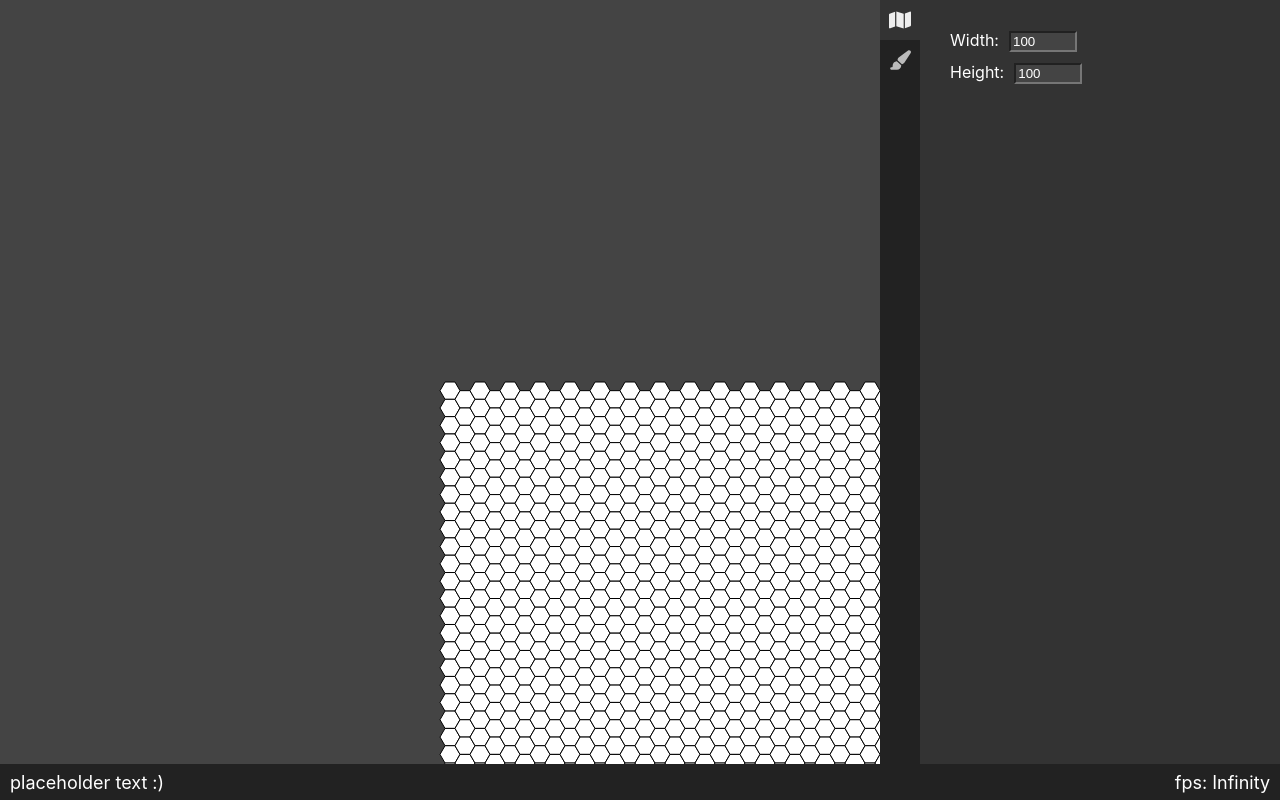
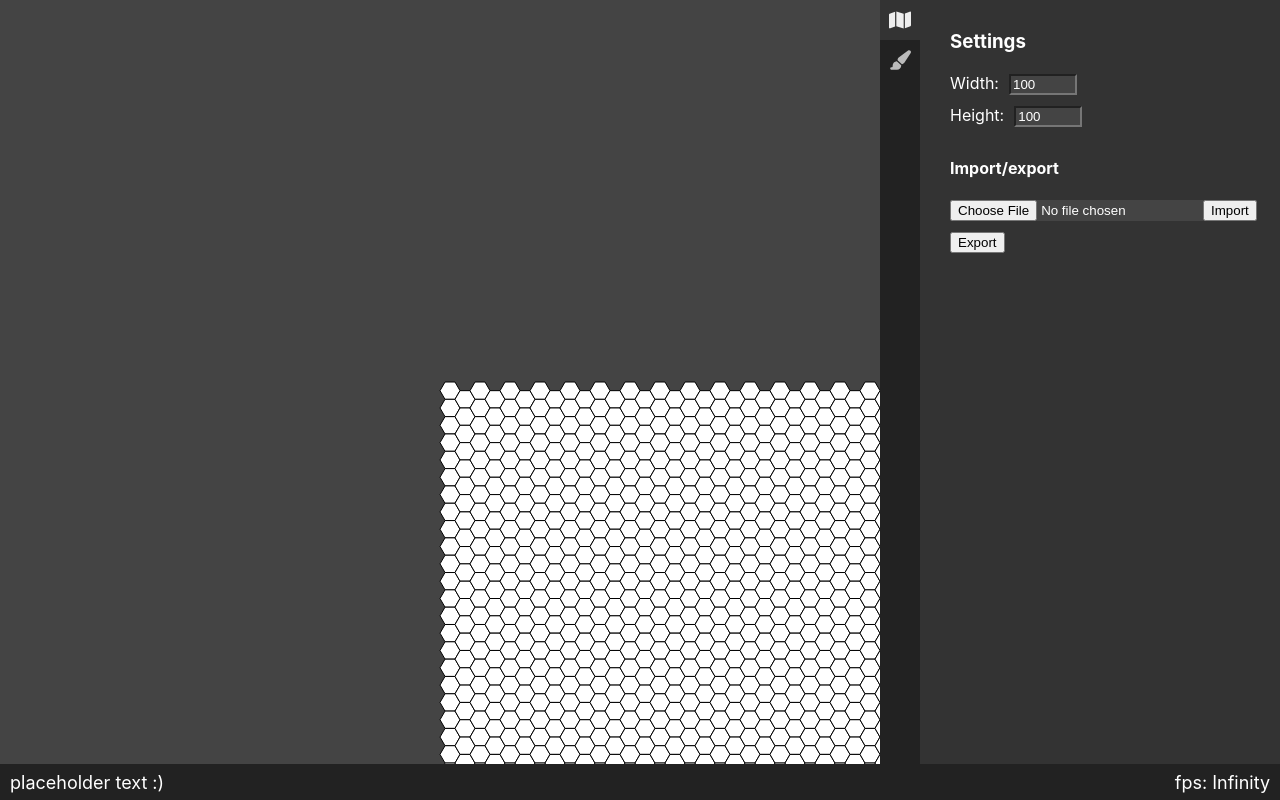
Before and after one commit to matthew-mcallister/rpcollab, a React (Create React App) app: page / in a window 1280 px wide. Both pictures are taken after a click on the element 900 px from the left and 20 px from the top of the page. Built offline with nearby package versions, Linux system fonts and the light colour scheme.

Commit message:
Add crappy import/export feature

```diff
--- a/src/App.tsx
+++ b/src/App.tsx
@@ -9,11 +9,15 @@ import MapEditorState from './map/State';
 
 function App() {
   const [dummy, setDummy] = useState({});
-  const [map, setMap] = useState(() => {
+  const [map, _] = useState(() => {
     const model = new MapModel(100, 100);
     const state = new MapEditorState(model);
     return new MapCanvas(state);
   });
+
+  function importMap(newMap: any) {
+    map.map.deserialize(newMap);
+  }
 
   function invalidate(path?: string) {
     setDummy({});
@@ -22,7 +26,7 @@ function App() {
 
   return (
     <div className="App">
-      <MapContext.Provider value={{map, invalidate}}>
+      <MapContext.Provider value={{map, importMap, invalidate}}>
         <MapEditor />
       </MapContext.Provider>
     </div>
--- a/src/map/MapModel.ts
+++ b/src/map/MapModel.ts
@@ -13,6 +13,10 @@ export class Cell {
     this.x = x;
     this.y = y;
     this.color = color;
+  }
+
+  public deserialize(data: any): void {
+    Object.assign(this.color, data.color);
   }
 }
 
@@ -30,6 +34,15 @@ export default class MapModel {
     this.width = this.height = 0;
     this.cells = [[]];
     this.resize(width, height);
+  }
+
+  public deserialize(object: any): void {
+    this.resize(object.width, object.height);
+    for (let x = 0; x < this.width; x++) {
+      for (let y = 0; y < this.height; y++) {
+        this.cells[x][y].deserialize(object.cells[x][y]);
+      }
+    }
   }
 
   resize(width: number, height: number) {
--- a/src/map/MapSettings.tsx
+++ b/src/map/MapSettings.tsx
@@ -1,21 +1,47 @@
+import {useState} from 'react';
 import useMapContext from './hooks/useMapContext';
+import MapModel from './MapModel';
 
 interface MapSettingsProps {}
 
 export default function MapSettingsUi(props: MapSettingsProps) {
-  const map = useMapContext().map;
-  const [width, height] = [map.state.map.width, map.state.map.height];
+  const context = useMapContext();
+  const map = context.map.state.map;
+  const [width, height] = [map.width, map.height];
+
+  const [file, setFile] = useState<Blob>(null);
+
+  async function doImport() {
+    if (!file) return;
+    const reader = new FileReader();
+    reader.readAsText(file);
+    reader.onloadend = async (e) => {
+      const map = JSON.parse(e.target.result as string);
+      Object.setPrototypeOf(map, MapModel);
+      context.importMap(map);
+    };
+  }
+
+  function doExport() {
+    const text = JSON.stringify(map);
+    const file = new Blob([text], {type: 'application/x-hexmap'});
+    const url = URL.createObjectURL(file);
+    window.open(url);
+  }
+
   return (
     <div>
+      <h3>Settings</h3>
       <label>Width:</label>
       <input
         id="number"
         type="number"
+        className="Input"
         value={width}
         min={1}
         onChange={(e) => {
-          map.state.map.resize(Number(e.target.value), height);
-          map.invalidate();
+          map.resize(Number(e.target.value), height);
+          context.invalidate();
         }}
       />
       <br />
@@ -23,13 +49,29 @@ export default function MapSettingsUi(props: MapSettingsProps) {
       <input
         id="number"
         type="number"
+        className="Input"
         value={height}
         min={1}
         onChange={(e) => {
-          map.state.map.resize(width, Number(e.target.value));
-          map.invalidate();
+          map.resize(width, Number(e.target.value));
+          context.invalidate();
         }}
       />
+      <h4>Import/export</h4>
+      <div style={{display: 'flex'}} className="Input">
+        <input
+          type="file"
+          id="map-file"
+          name="map-file"
+          onChange={(e) => setFile(e.target.files[0])}
+        />
+        <button id="import-button" onClick={doImport}>
+          Import
+        </button>
+      </div>
+      <button id="export-button" onClick={doExport}>
+        Export
+      </button>
     </div>
   );
 }
--- a/src/map/Sidebar.css
+++ b/src/map/Sidebar.css
@@ -37,7 +37,7 @@ label {
   padding-right: 10px;
 }
 
-input {
+.Input {
   color: white;
   background-color: #444;
   margin-bottom: 10px;
--- a/src/map/hooks/useMapContext.ts
+++ b/src/map/hooks/useMapContext.ts
@@ -3,6 +3,7 @@ import MapCanvas from '../MapCanvas';
 
 interface MapContextProps {
   map: MapCanvas;
+  importMap: (newMap: any) => void;
   invalidate: () => void;
 }
 
```
